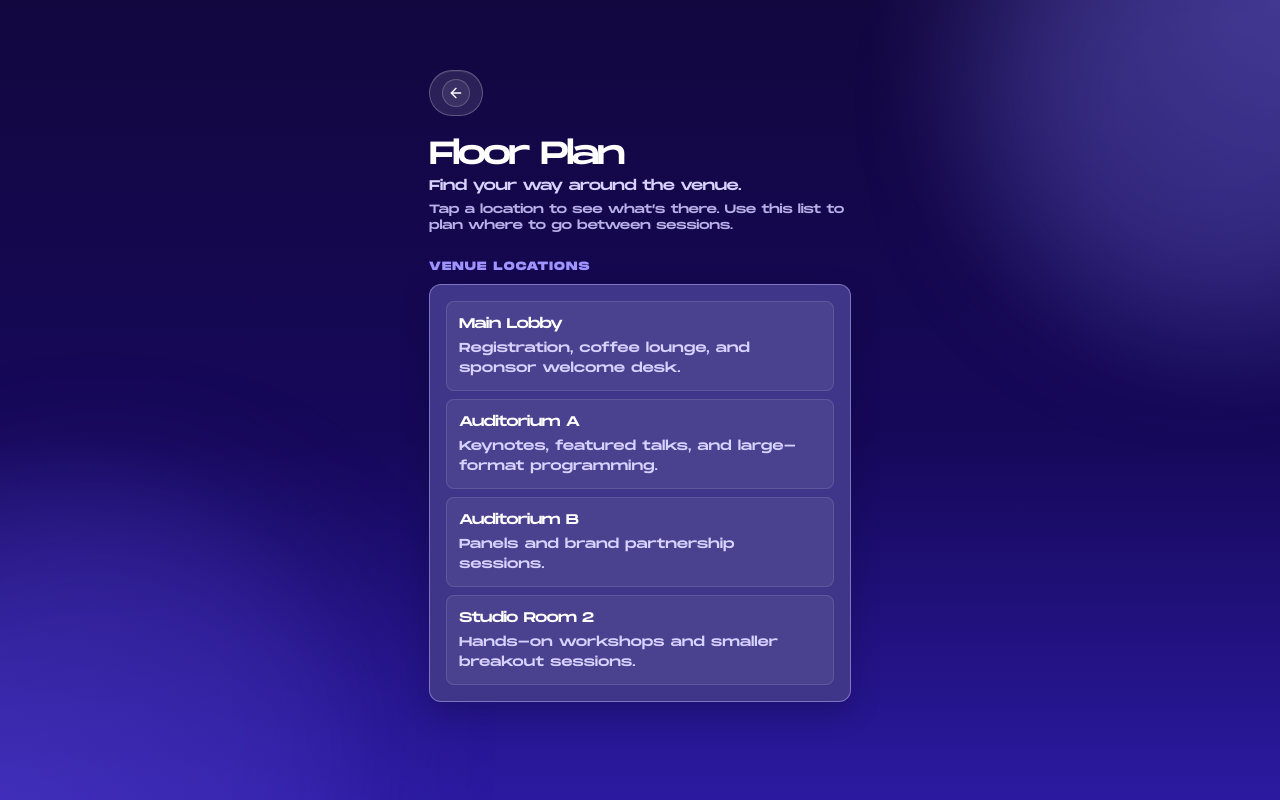
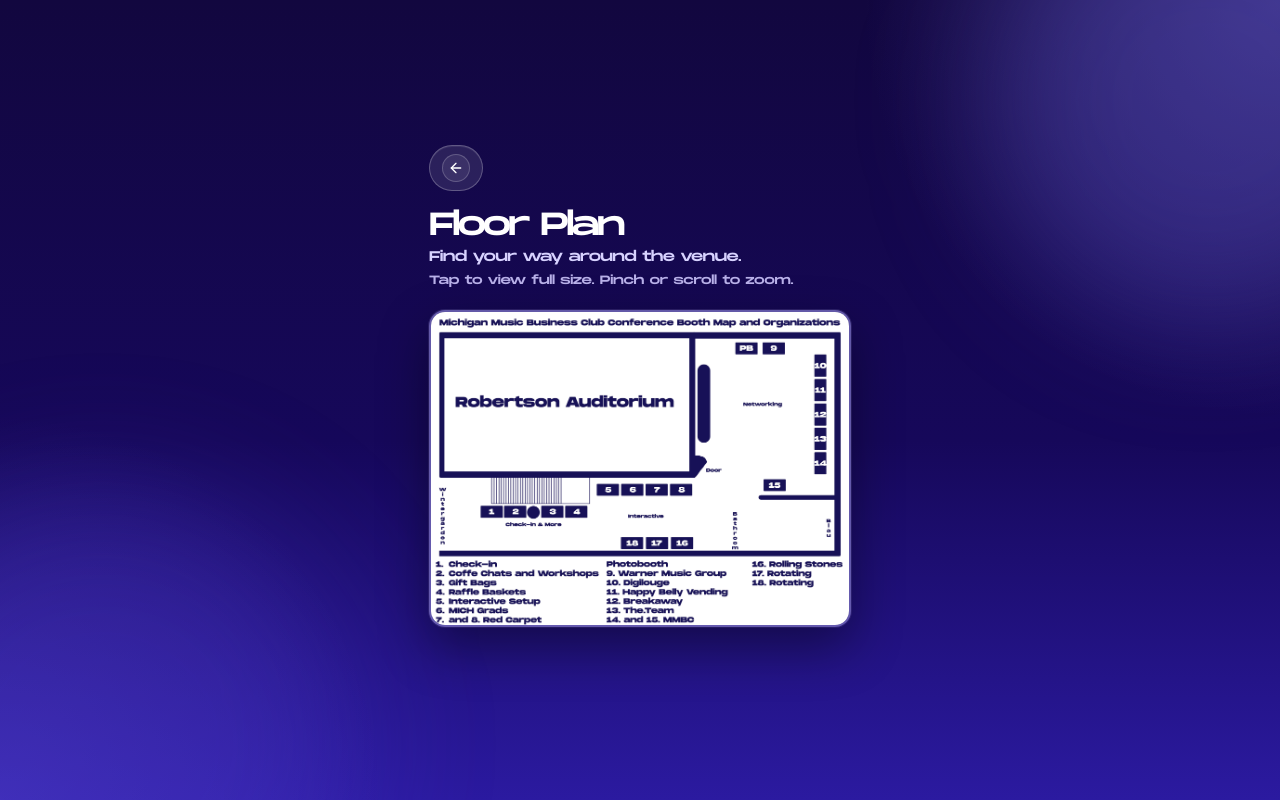
Before and after one commit to aj-das/mmbc-conference, a Next.js app in the folder mmbc-conference/: page /floor-plan in a window 1280 px wide. Built offline with nearby package versions, Linux system fonts and the light colour scheme.

Commit message:
conference tables updated

```diff
--- a/mmbc-conference/src/components/conference-ui.tsx
+++ b/mmbc-conference/src/components/conference-ui.tsx
@@ -362,25 +362,6 @@
   { name: "ZLI", logo: "/sponsors/ZLI_logo.png" },
 ];
 
-const floorPlanZones = [
-  {
-    name: "Main Lobby",
-    detail: "Registration, coffee lounge, and sponsor welcome desk.",
-  },
-  {
-    name: "Auditorium A",
-    detail: "Keynotes, featured talks, and large-format programming.",
-  },
-  {
-    name: "Auditorium B",
-    detail: "Panels and brand partnership sessions.",
-  },
-  {
-    name: "Studio Room 2",
-    detail: "Hands-on workshops and smaller breakout sessions.",
-  },
-];
-
 export function AppShell({ children }: { children: ReactNode }) {
   return (
     <main className="relative min-h-[100dvh] overflow-x-hidden px-3 py-0 text-white sm:px-6 sm:py-0 sm:grid sm:place-items-center">
@@ -569,35 +550,29 @@
 export function FloorPlanScreen() {
   return (
     <AppShell>
-      <section className="space-y-6 pb-6">
+      <section className="space-y-5 pb-6">
         <BackButton />
         <SectionHeading
           title="Floor Plan"
           subtitle="Find your way around the venue."
-          hint="Tap a location to see what’s there. Use this list to plan where to go between sessions."
+          hint="Tap to view full size. Pinch or scroll to zoom."
         />
-        <div className="space-y-2">
-          <p className="text-[0.75rem] font-semibold uppercase tracking-[0.1em] text-[#9e93ff]">
-            Venue locations
-          </p>
-          <div className="rounded-xl border border-[#8f86d2]/80 bg-[#3f3689] p-4 shadow-[0_10px_28px_rgba(9,6,43,0.28)]">
-            <div className="space-y-2">
-              {floorPlanZones.map((zone) => (
-                <div
-                  key={zone.name}
-                  className="rounded-lg border border-white/12 bg-white/6 px-3 py-3"
-                >
-                  <p className="font-display text-sm tracking-[-0.05em] text-white">
-                    {zone.name}
-                  </p>
-                  <p className="mt-1 text-[0.8125rem] leading-5 text-[#d7d2ff]">
-                    {zone.detail}
-                  </p>
-                </div>
-              ))}
-            </div>
+        <a
+          href="/MMBC%20CONF%20MAP.jpeg"
+          className="block overflow-hidden rounded-2xl border-2 border-[#8f86d2]/60 bg-[#2b2178]/60 shadow-[0_20px_50px_rgba(0,0,0,0.4),0_0_0_1px_rgba(143,134,210,0.2),inset_0_1px_0_rgba(255,255,255,0.08)] transition active:scale-[0.99]"
+        >
+          <div className="relative aspect-[4/3] min-h-[220px] w-full overflow-auto overscroll-contain">
+            <Image
+              src="/MMBC%20CONF%20MAP.jpeg"
+              alt="MMBC Conference venue floor plan"
+              width={1920}
+              height={1440}
+              className="min-h-full min-w-full cursor-pointer object-contain object-top"
+              sizes="(max-width: 430px) 100vw, 430px"
+              priority
+            />
           </div>
-        </div>
+        </a>
       </section>
     </AppShell>
   );
```
Also changed, not shown: mmbc-conference/public/MMBC CONF MAP.jpeg (added).
